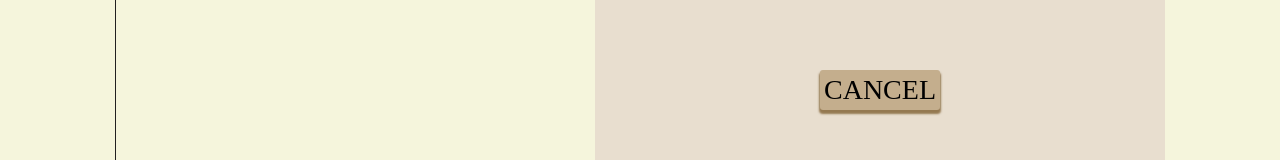
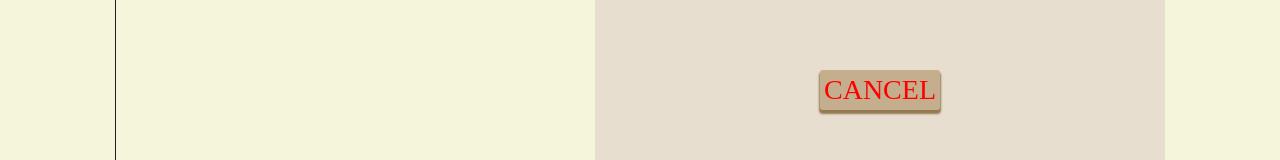
Before and after one commit to whoistheking/front-end, a React (Create React App) app: page /gameroom/waiting in a window 1280 px wide. Shown: the part 533-693 px from the top of the page. Built offline with nearby package versions, Linux system fonts and the light colour scheme; a web font is replaced by a local one.

Commit message:
<Fix : StBasicButton 글씨색 props 추가>

```diff
--- a/src/pages/MainPage.tsx
+++ b/src/pages/MainPage.tsx
@@ -5,7 +5,7 @@ import { StBasicButton } from "../styles/BasicButton";
 const MainPage = () => {
   return (
     <div>
-      <StBasicButton width="120px" height="40px">
+      <StBasicButton width="120px" height="40px" color="black">
         버튼
       </StBasicButton>
     </div>
--- a/src/pages/WaitingRoomPage.tsx
+++ b/src/pages/WaitingRoomPage.tsx
@@ -22,11 +22,21 @@ const WaitingRoomPage = () => {
       <LogoContainer>쿼카를 잡아랏!</LogoContainer>
       <ButtonContainer>
         {button ? (
-          <StBasicButton width="120px" height="40px" onClick={ButtonOnclick}>
+          <StBasicButton
+            width="120px"
+            height="40px"
+            color="black"
+            onClick={ButtonOnclick}
+          >
             READY!
           </StBasicButton>
         ) : (
-          <StBasicButton width="120px" height="40px" onClick={ButtonOnclick}>
+          <StBasicButton
+            width="120px"
+            height="40px"
+            color="red"
+            onClick={ButtonOnclick}
+          >
             CANCEL
           </StBasicButton>
         )}
--- a/src/styles/BasicButton.ts
+++ b/src/styles/BasicButton.ts
@@ -1,8 +1,13 @@
 import { styled } from "styled-components";
 
-export const StBasicButton = styled.button<{ width: string; height: string }>`
+export const StBasicButton = styled.button<{
+  width: string;
+  height: string;
+  color: string;
+}>`
   width: ${(props) => props.width};
   height: ${(props) => props.height};
+  color: ${(props) => props.color};
   background-color: #c4ae8d;
   box-shadow: #745322ba 0px 3px 2px 1px;
   border: none;
```
